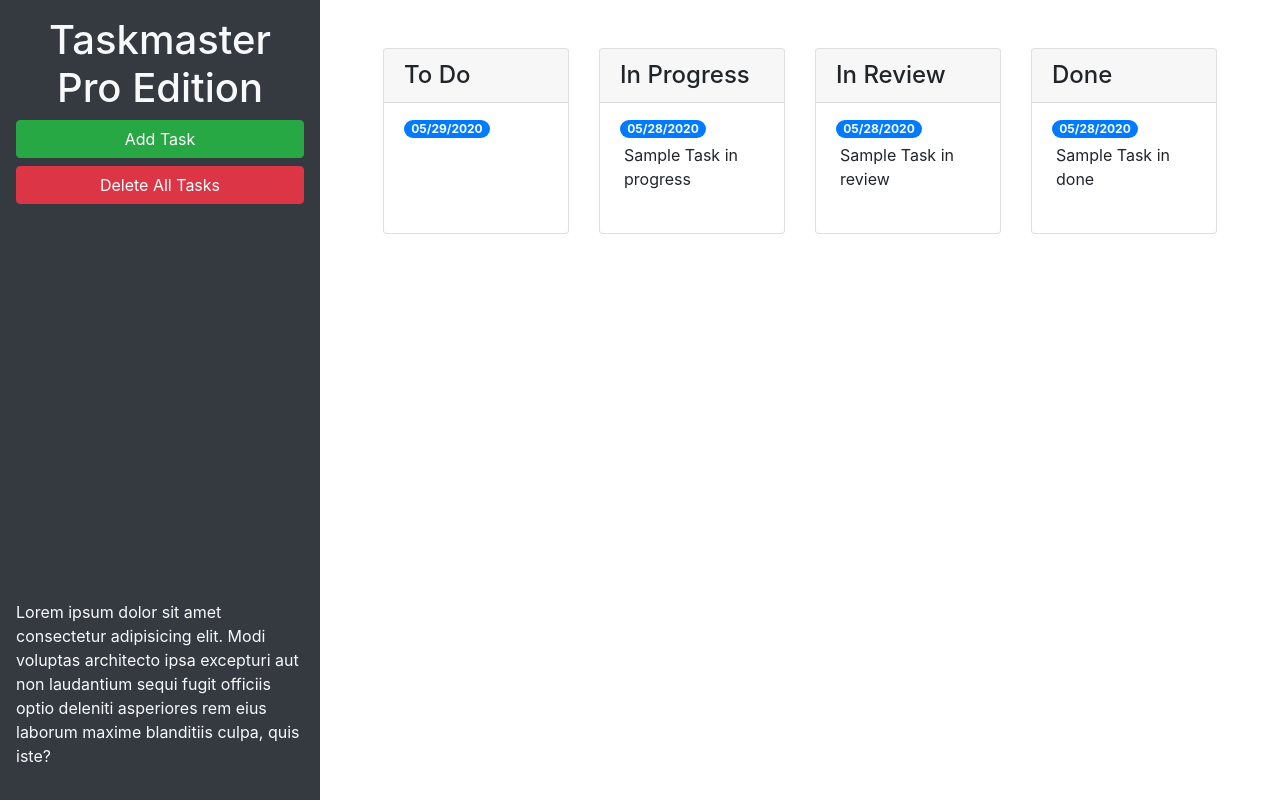
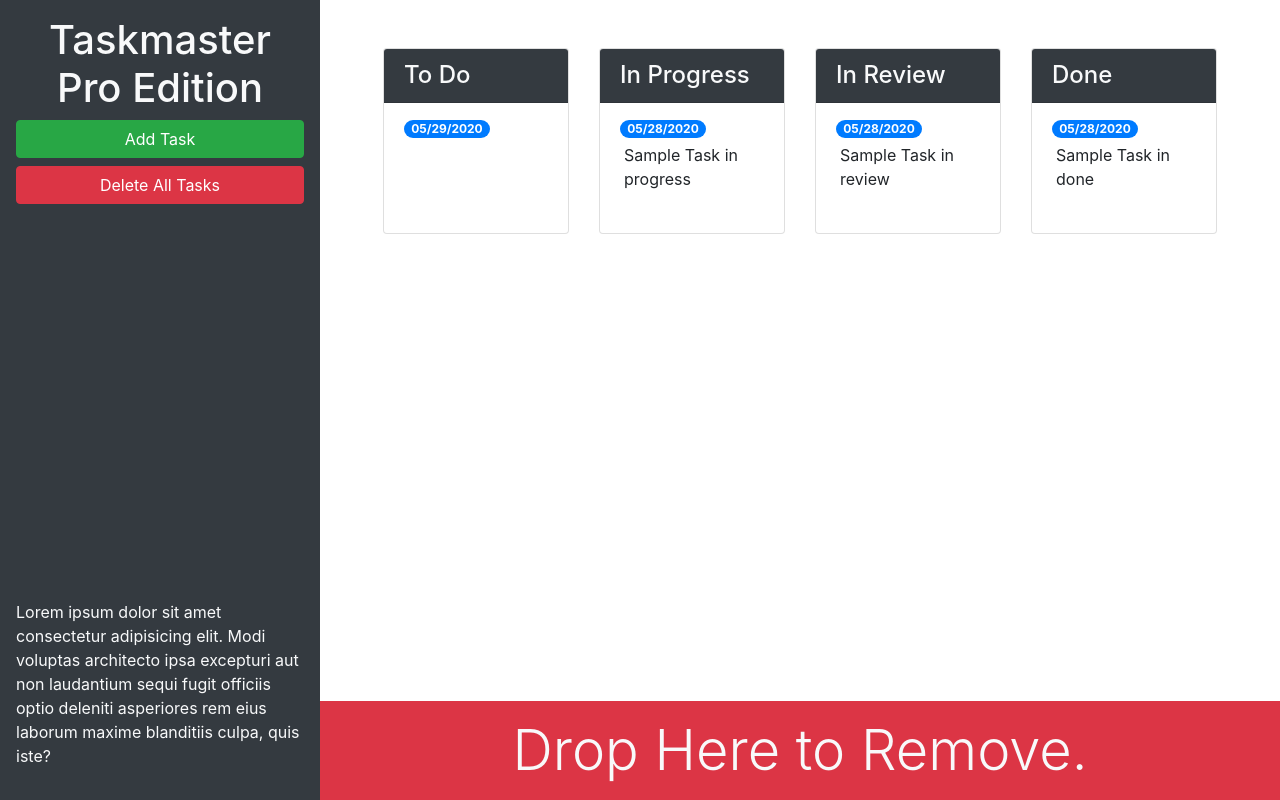
Before and after one commit to aneslin/taskmaker-pro, a plain HTML site: page index.html in a window 1280 px wide. Drawn offline with nearby package versions, Linux system fonts and the light colour scheme.

Commit message:
added trash bar

```diff
--- a/index.html
+++ b/index.html
@@ -13,22 +13,22 @@
 <body>
 
   <div class="row min-vh-100 no-gutters">
-    <header class="col-12 col-lg-3 bg-dark text-light d-flex flex-column p-4 p-lg-3">
+    <header class="col-12 col-lg-3 bg-dark text-light sticky-top d-flex flex-column p-4 p-lg-3">
       <h1 class="text-center">Taskmaster Pro Edition</h1>
       <button id="create-task" class="btn btn-block btn-success" data-toggle="modal" data-target="#task-form-modal">Add
         Task</button>
       <button id="remove-tasks" class="btn btn-block btn-danger">Delete All Tasks</button>
-      <p class="mt-auto">Lorem ipsum dolor sit amet consectetur adipisicing elit. Modi voluptas architecto ipsa
+      <p class="mt-auto d-none d-lg-block">Lorem ipsum dolor sit amet consectetur adipisicing elit. Modi voluptas architecto ipsa
         excepturi aut non
         laudantium sequi fugit officiis optio deleniti asperiores rem eius laborum maxime blanditiis culpa, quis iste?
       </p>
     </header>
-    <main class="col-12 col-lg-9">
+    <main class="col-12 col-lg-9 d-flex flex-column">
       <div class="m-5 row justify-content-around">
 
         <div class = "col-12 col-md-6 col-xl-3 mb-3">
           <div class = "card">
-        <h4 class = "card-header">To Do</h4>
+        <h4 class = "card-header bg-dark text-light">To Do</h4>
         <ul id="list-toDo" class="list-group list-group-flush">
           <li class="list-group-item">
             <span class = "badge badge-primary badge-pill">05/29/2020</span>
@@ -40,7 +40,7 @@
 
         <div class="col-12 col-md-6 col-xl-3 mb-3">
           <div class="card">
-          <h4 class="card-header">In Progress</h4>
+          <h4 class="card-header bg-dark text-light">In Progress</h4>
           <ul id = "list-inProgress" class="list-group list-group-flush">
             <li class = "list-group-item">
               <span class = "badge badge-primary badge-pill">05/28/2020</span>
@@ -53,7 +53,7 @@
         <!-- in review start-->
         <div class="col-12 col-md-6 col-xl-3 mb-3">
           <div class="card">
-          <h4 class="card-header">In Review</h4>
+          <h4 class="card-header bg-dark text-light">In Review</h4>
           <ul id = "list-inReview" class="list-group list-group-flush">
             <li class = "list-group-item">
               <span class = "badge badge-primary badge-pill">05/28/2020</span>
@@ -66,7 +66,7 @@
               <!--done start-->
               <div class="col-12 col-md-6 col-xl-3 mb-3">
                 <div class="card">
-                <h4 class="card-header">Done</h4>
+                <h4 class="card-header bg-dark text-light">Done</h4>
                 <ul id = "list-done" class="list-group list-group-flush">
                   <li class = "list-group-item">
                     <span class = "badge badge-primary badge-pill">05/28/2020</span>
@@ -74,6 +74,12 @@
                     </li>
                     </ul>
                     </div>
+                    </div>
+                    </div>
+                    <div id="trash" class = "mt-auto">
+                      <div class="w-100 bg-danger p-3 text-center text-light display-4">
+                        Drop Here to Remove.
+                      </div>
                     </div>
     </main>
   </div>
```
